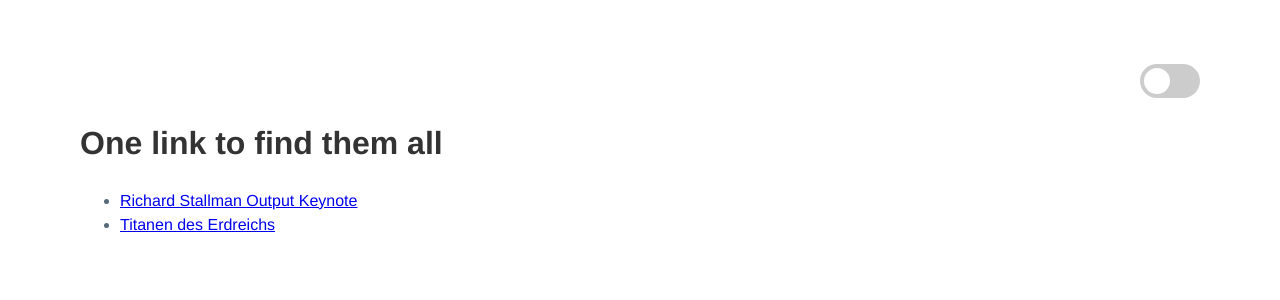
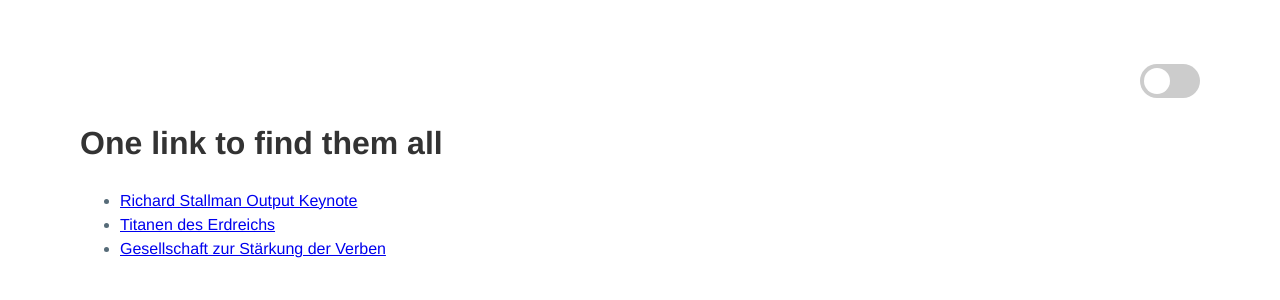
Before and after one commit to Lodifice/praedikat, a Jekyll site: the page built from wertvoll.md, in a window 1280 px wide. Shown: the top 300 px of the page. Built offline with Jekyll 4.4.1, drawn with Linux system fonts in a browser that asks for light colours; our own code applies the rules of GitHub Pages for plain Markdown files.

Commit message:
wertvoll: add Gesellschaft zur Stärkung der Verben

```diff
--- a/wertvoll.md
+++ b/wertvoll.md
@@ -2,3 +2,4 @@
 
 - [Richard Stallman Output Keynote](http://ftp.agdsn.de/pub/mirrors/pr%C3%A4dikat%20wertvoll/Stallman.webm)
 - [Titanen des Erdreichs](https://www.youtube.com/watch?v=X4wmz-QPfiI)
+- [Gesellschaft zur Stärkung der Verben](https://neutsch.org/Starke_Verben/A)
```
